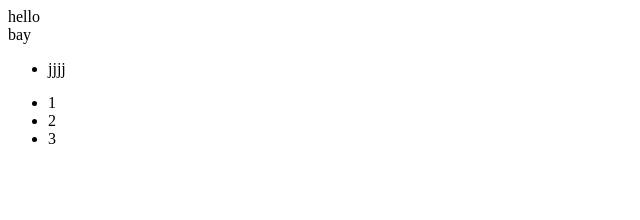
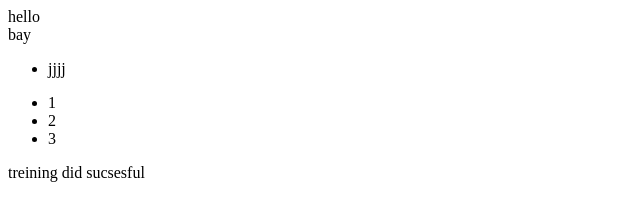
Before and after one commit to Serz1979nik/new-git-for-learning, a plain HTML site: page index.html in a window 1280 px wide. Shown: the whole page, without its empty margins (0-640 px from the left). Drawn offline with Linux system fonts and the light colour scheme.

Commit message:
ha-ha-aha

```diff
--- a/index.html
+++ b/index.html
@@ -8,3 +8,4 @@
     <li>2</li>
     <li>3</li>
 </ul>
+<p>treining did sucsesful</p>
```
